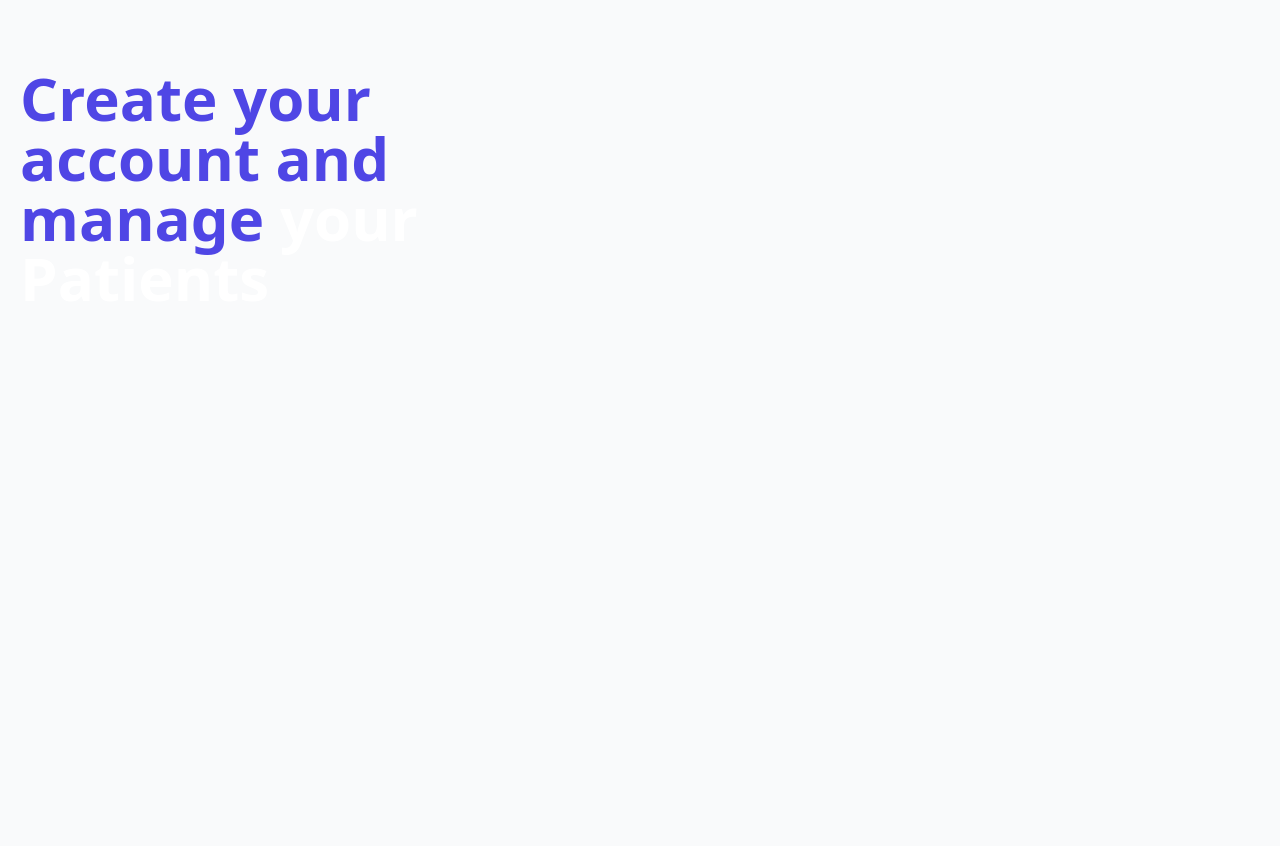
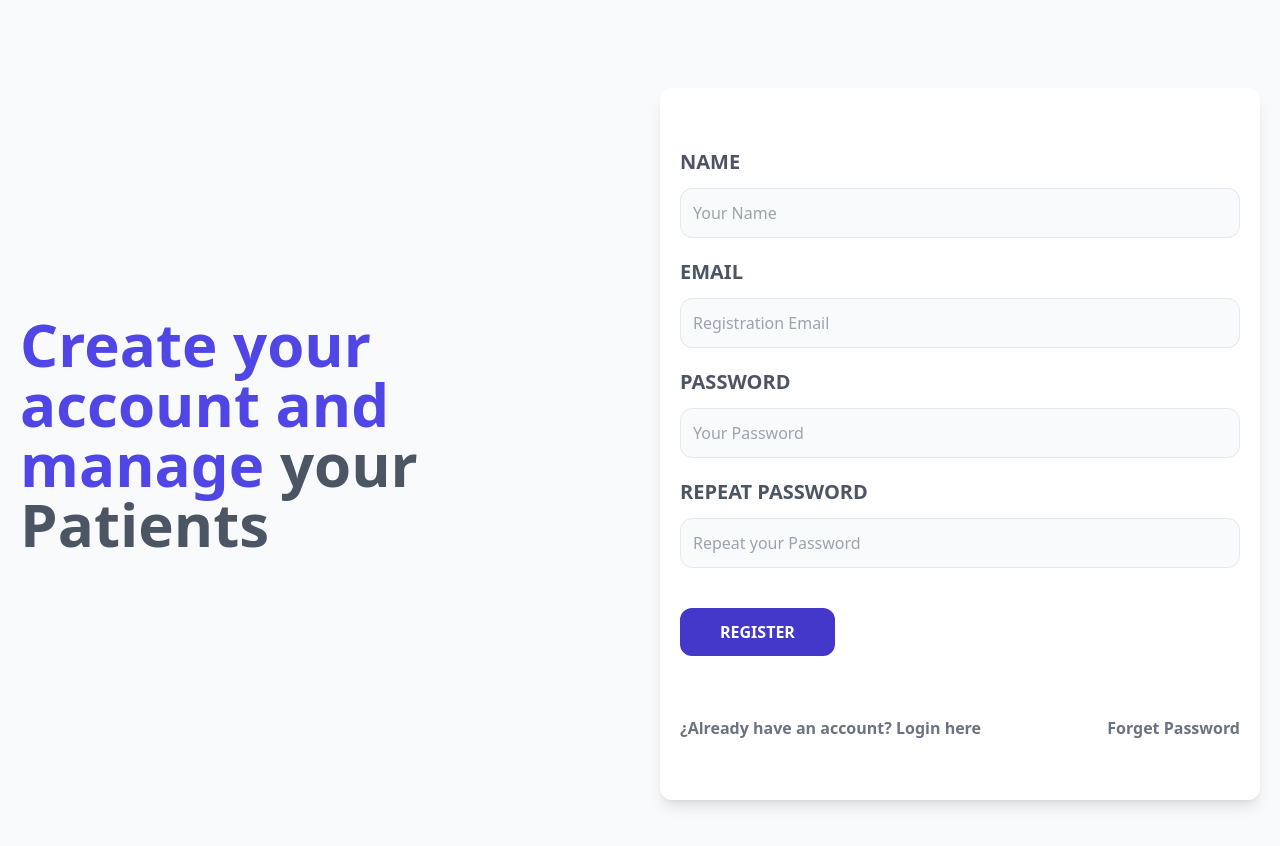
Before and after one commit to Nilost21/Proyect-MERN-Front, a React (Vite) app: page /register in a window 1280 px wide. Built offline with nearby package versions, Linux system fonts and the light colour scheme.

Commit message:
Creating registration page

```diff
--- a/src/pages/Register.jsx
+++ b/src/pages/Register.jsx
@@ -1,11 +1,78 @@
+import { Link } from 'react-router-dom';
+
 const Register = () => {
   return (
     <>
       <div>
         <h1 className="text-indigo-600 font-black text-6xl ">
           Create your account and manage{' '}
-          <span className="text-white">your Patients</span>
+          <span className="text-gray-600">your Patients</span>
         </h1>
+      </div>
+
+      <div className="mt-20 md:mt-5 shadow-lg px-5 py-10 rounded-xl bg-white">
+        <form>
+          <div className="my-5">
+            <label className="uppercase text-gray-600 block text-xl font-bold">
+              Name
+            </label>
+            <input
+              type="text"
+              placeholder="Your Name"
+              className="border w-full p-3 mt-3 bg-gray-50 rounded-xl"
+            />
+          </div>
+          <div className="my-5">
+            <label className="uppercase text-gray-600 block text-xl font-bold">
+              Email
+            </label>
+            <input
+              type="email"
+              placeholder="Registration Email"
+              className="border w-full p-3 mt-3 bg-gray-50 rounded-xl"
+            />
+          </div>
+          <div className="my-5">
+            <label className="uppercase text-gray-600 block text-xl font-bold">
+              Password
+            </label>
+            <input
+              type="password"
+              placeholder="Your Password"
+              className="border w-full p-3 mt-3 bg-gray-50 rounded-xl"
+            />
+          </div>
+          <div className="my-5">
+            <label className="uppercase text-gray-600 block text-xl font-bold">
+              Repeat Password
+            </label>
+            <input
+              type="password"
+              placeholder="Repeat your Password"
+              className="border w-full p-3 mt-3 bg-gray-50 rounded-xl"
+            />
+          </div>
+          <input
+            type="submit"
+            value="Register"
+            className="bg-indigo-700 w-full py-3 px-10 rounded-xl text-white uppercase font-bold mt-5 hover:cursor-pointer hover:bg-indigo-800 md:w-auto"
+          />
+        </form>
+
+        <nav className="mt-10 lg:flex lg:justify-between  ">
+          <Link
+            to="/"
+            className="block text-center my-5 text-gray-500 font-bold"
+          >
+            ¿Already have an account? Login here
+          </Link>
+          <Link
+            to="/forget-password"
+            className="block text-center my-5 text-gray-500 font-bold"
+          >
+            Forget Password{' '}
+          </Link>
+        </nav>
       </div>
     </>
   );
```
